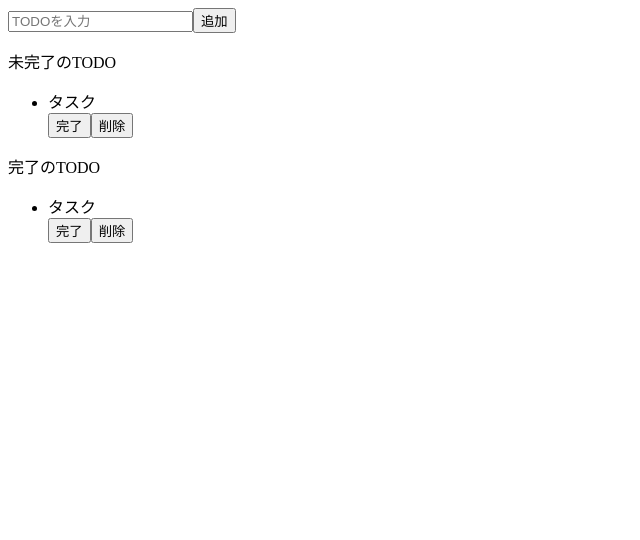
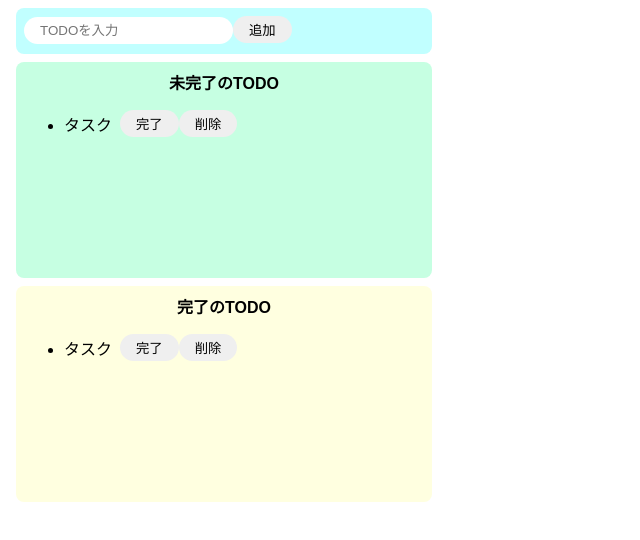
Before and after one commit to ShoheiTakino/reactTodoApp, a React (Create React App) app: page / in a window 1280 px wide. Shown: the top 540 px of the page, without its empty margins (0-640 px from the left). Built offline with nearby package versions, Linux system fonts and the light colour scheme.

Commit message:
cssの振り分け

```diff
--- a/src/App.jsx
+++ b/src/App.jsx
@@ -4,24 +4,28 @@
 export const App = () => {
   return (
     <>
-      <div>
+      <div className="input-area">
         <input placeholder="TODOを入力" />
         <button>追加</button>
       </div>
-      <div>
-        <p>未完了のTODO　</p>
+      <div className="imcomplete-area">
+        <p className="title">未完了のTODO　</p>
         <ul>
+          <div className="list-row">
             <li>タスク</li>
             <button>完了</button>
             <button>削除</button>
+          </div>
         </ul>
       </div>
-      <div>
-        <p>完了のTODO　</p>
+      <div className="complete-area">
+        <p className="title">完了のTODO　</p>
         <ul>
+          <div className="list-row">
             <li>タスク</li>
             <button>完了</button>
             <button>削除</button>
+          </div>
         </ul>
       </div>
     </>
--- a/src/styles.css
+++ b/src/styles.css
@@ -0,0 +1,65 @@
+body {
+  font-family: sans-serif;
+}
+
+input {
+  border-radius: 16px;
+  border: none;
+  padding: 6px 16px;
+  outline: none;
+}
+
+button {
+  border-radius: 16px;
+  border: none;
+  padding: 4px 16px;
+}
+
+button:hover {
+  background-color: #ff7fff;
+  color: #fff;
+  cursor: pointer;
+}
+
+.input-area {
+  background-color: #c1ffff;
+  width: 400px;
+  height: 30px;
+  padding: 8px;
+  margin: 8px;
+  border-radius: 8px;
+}
+
+.imcomplete-area {
+  background-color: #c6ffe2;
+  width: 400px;
+  min-height: 200px;
+  padding: 8px;
+  margin: 8px;
+  border-radius: 8px;
+}
+
+.complete-area {
+  background-color: #ffffe0;
+  width: 400px;
+  min-height: 200px;
+  padding: 8px;
+  margin: 8px;
+  border-radius: 8px;
+}
+
+.title {
+  text-align: center;
+  margin-top: 0;
+  font-weight: bold;
+}
+
+.list-row {
+  display: flex;
+  align-items: center;
+  padding-bottom: 4px;
+}
+
+li {
+  margin-right: 8px;
+}
```
Lines whose indentation alone changed are shown as unchanged.
